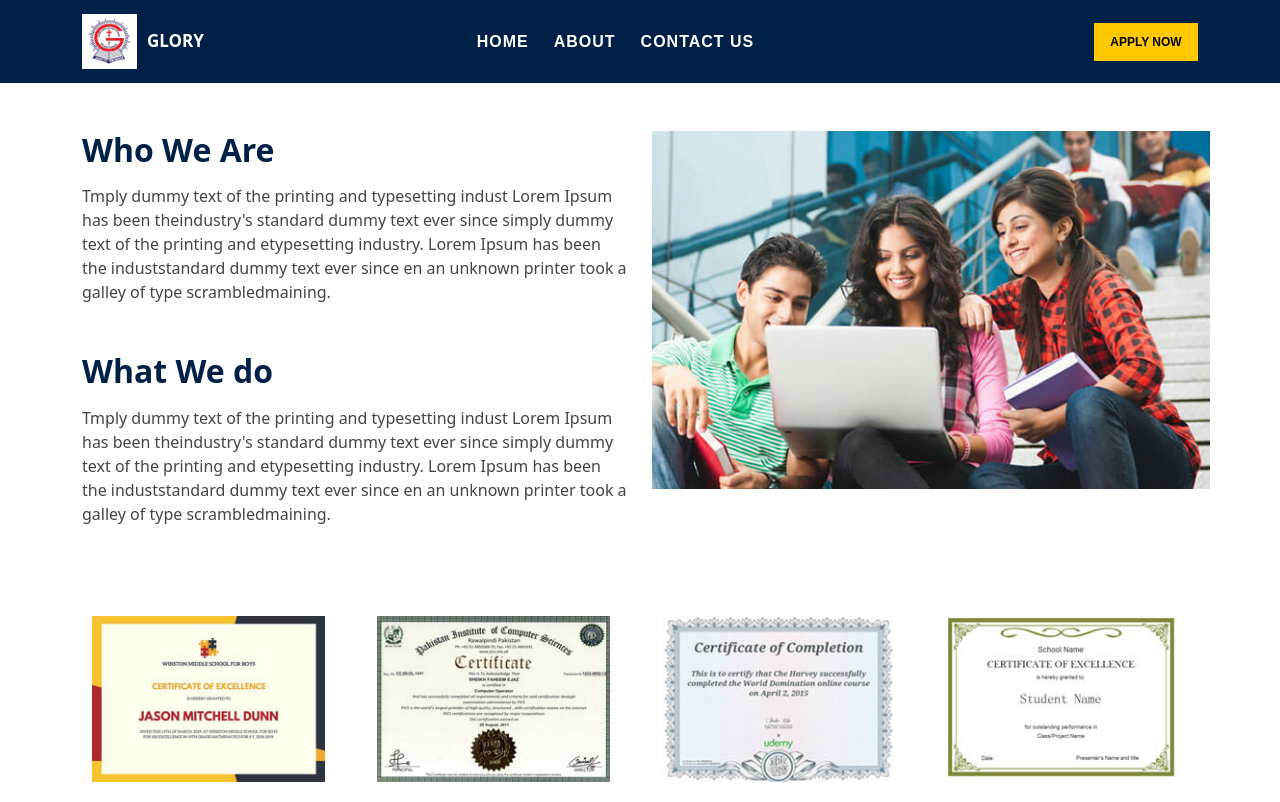
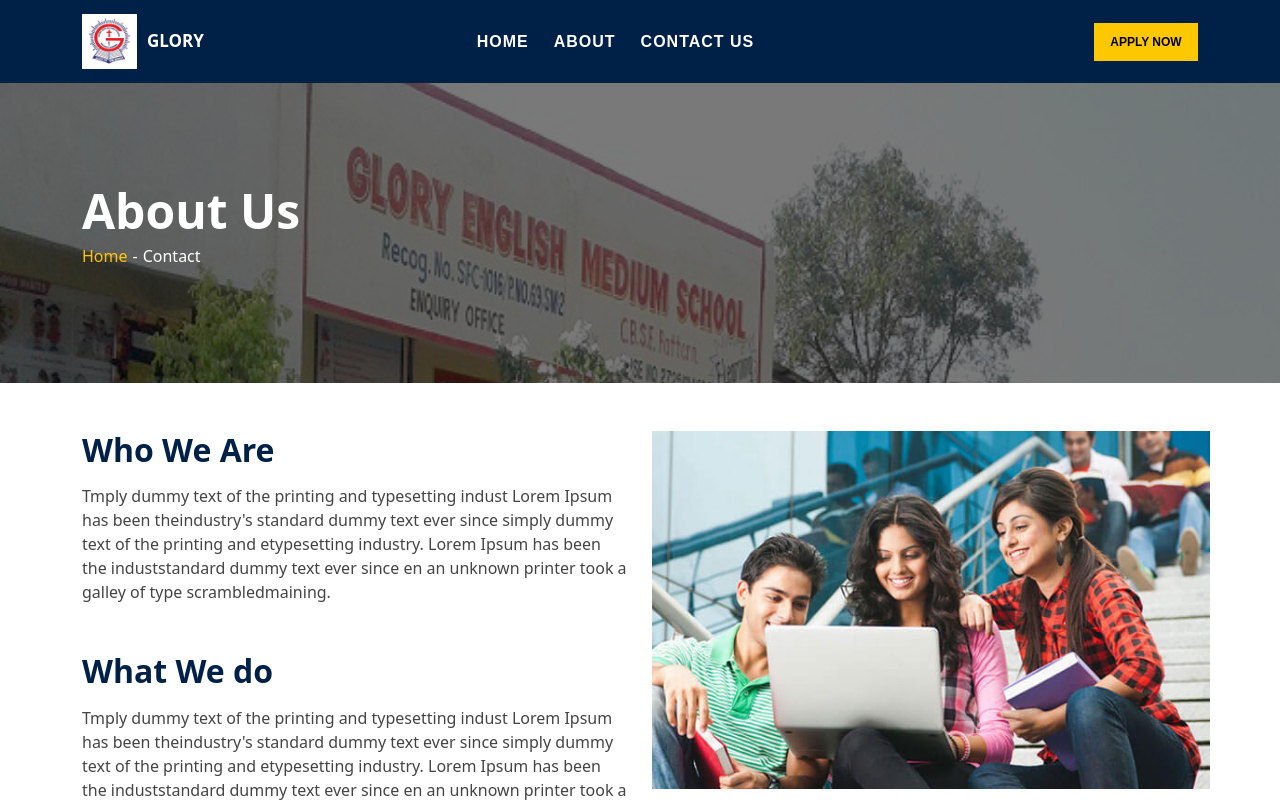
Before and after one commit to techhawk/glory_school_website, a React (Create React App) app: page /about in a window 1280 px wide. Shown: the top 802 px of the page. Built offline with nearby package versions, Linux system fonts and the light colour scheme.

Commit message:
glory about pages banner

```diff
--- a/src/assets/styles/App.css
+++ b/src/assets/styles/App.css
@@ -936,6 +936,54 @@ font-size: 55px;
 
 /* /////------------------------------------ABOUT US-------------------------------------------------------------/// */
 
+
+.about-banner{
+  width: 100%;
+  height: 300px;
+  background-image: url('../../assets/images/BannerImages/Banner\ Two.jpg');
+  background-repeat: no-repeat;
+  background-size: cover;
+  position: relative;
+}
+
+.about-banner::before{
+  content: "";
+  top: 0;
+  left: 0;
+  right: 0;
+  margin: 0 auto;
+  position: absolute;
+  background-color: rgba(0, 33, 71, 0.88);    background-color: #00000085;
+  height: 100%;
+  width: 100%;
+}
+
+.about-title{
+  position: relative;
+  text-align: left;
+}
+
+.about-title h2{
+  font-weight: 700;
+  margin-bottom: 5px;
+  font-size: 48px;
+  color: var(--tp-common-white);
+}
+
+.about-title ul{
+  list-style: none;
+  display: flex;
+  color: var(--tp-common-white);
+  gap: 5px;
+  padding: 0;
+}
+.about-title ul li a{
+  text-decoration: none;
+  color: var(--tp-bg-secondary);
+  padding-right: 5px;
+}
+
+
 .what-study-image{
   width: 558px;
   height: 358px;
--- a/src/pages/AboutUsPage/index.js
+++ b/src/pages/AboutUsPage/index.js
@@ -18,6 +18,24 @@ const AboutUsPage = () => {
         <>
 
      <div className="article">
+     <Row>
+          <Col md={12} className="p-0">
+            <div className="about-banner">
+              <div className="container w-100 h-100">
+                <div className="about-title z-2 w-100 h-100 d-flex flex-column justify-content-center">
+                  <h2>About Us</h2>
+                  <ul>
+                    <li>
+                      <a href="/">Home</a>-
+                    </li>
+
+                    <li>Contact</li>
+                  </ul>
+                </div>
+              </div>
+            </div>
+          </Col>
+        </Row>
         <div className="container mt-5">
         <Row>
             <Col md ={6}>
```
